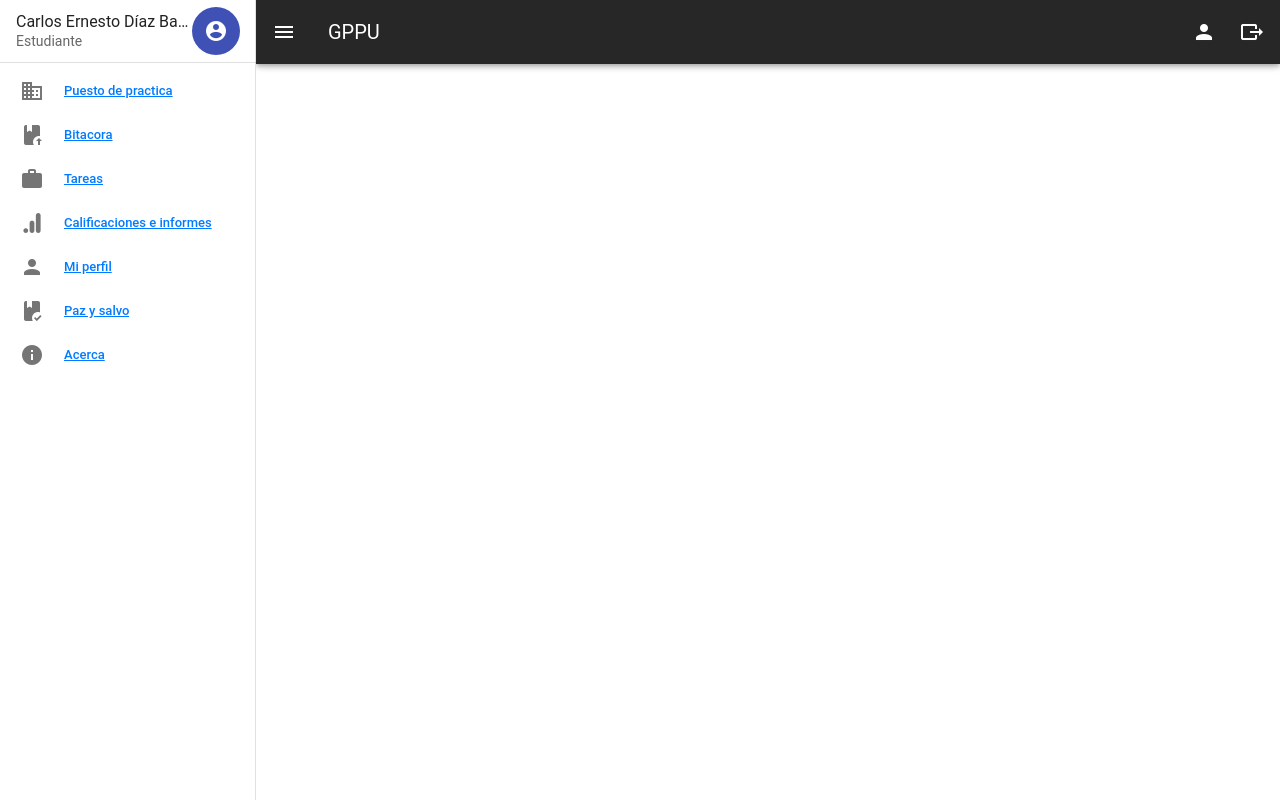
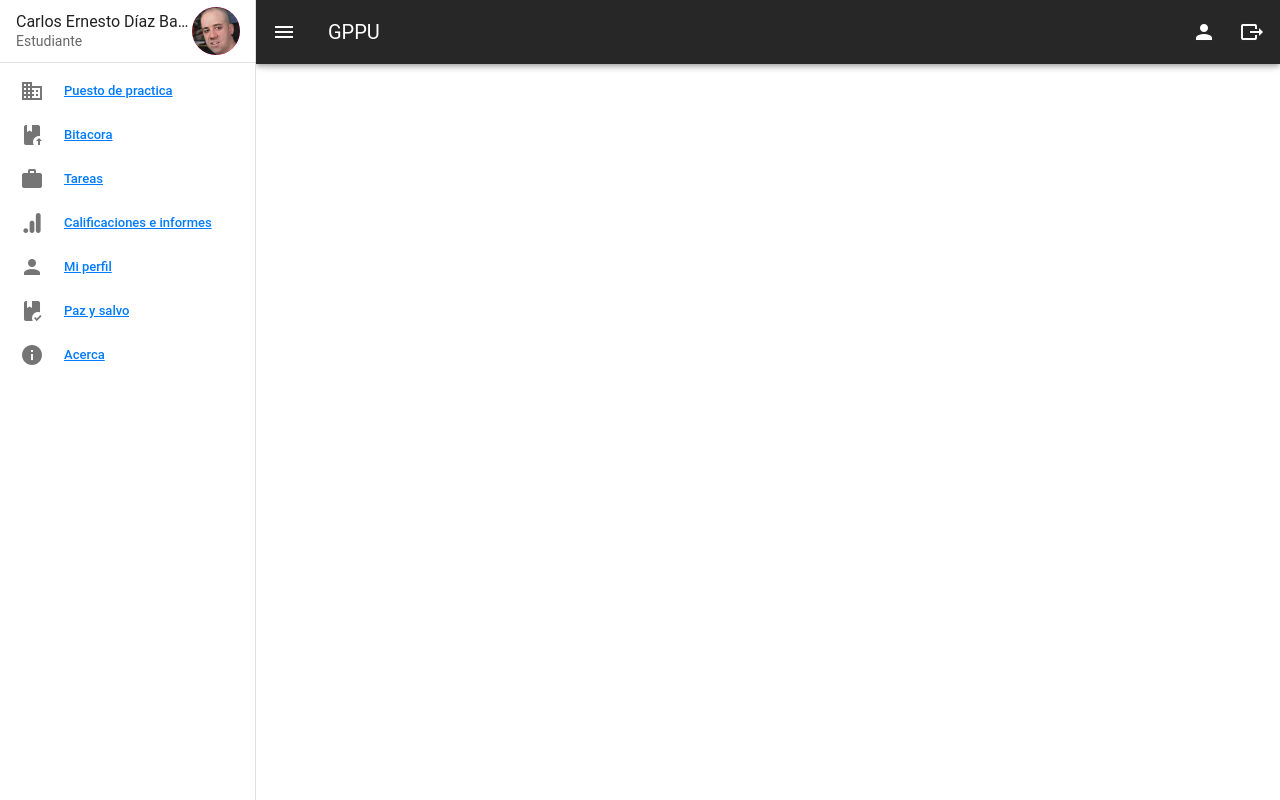
Before and after one commit to carlosdizx/Plantilla-GPPU, a Vue app: page /dashboard in a window 1280 px wide. Built offline with nearby package versions, Linux system fonts and the light colour scheme; a small style sheet from the web is missing.

Commit message:
se cambio el logo banner y se agrego una imagen de una persona para simular que tiene foto y una persona que no posee

```diff
--- a/src/components/NavDrawer.vue
+++ b/src/components/NavDrawer.vue
@@ -7,8 +7,11 @@
         <v-list-item-title>Carlos Ernesto Díaz Basante</v-list-item-title>
         <v-list-item-subtitle>Estudiante</v-list-item-subtitle>
       </v-list-item-content>
-      <v-avatar color="indigo">
+      <v-avatar v-if="numero === 1" color="indigo">
         <v-icon dark>mdi-account-circle</v-icon>
+      </v-avatar>
+      <v-avatar v-if="numero === 2" color="pink">
+        <img src="@/assets/persona.jpg" alt="Persona" />
       </v-avatar>
     </v-list-item>
 
@@ -40,7 +43,8 @@ export default {
   name: "NavDrawer",
   data() {
     return {
-      items: ITEMS
+      items: ITEMS,
+      numero: Math.floor(Math.random() * (2 - 1 + 1) + 1)
     };
   },
   computed: {
```
Also changed, not shown: src/assets/GPPU.png, src/assets/persona.jpg (added). Lines whose indentation alone changed are shown as unchanged.
